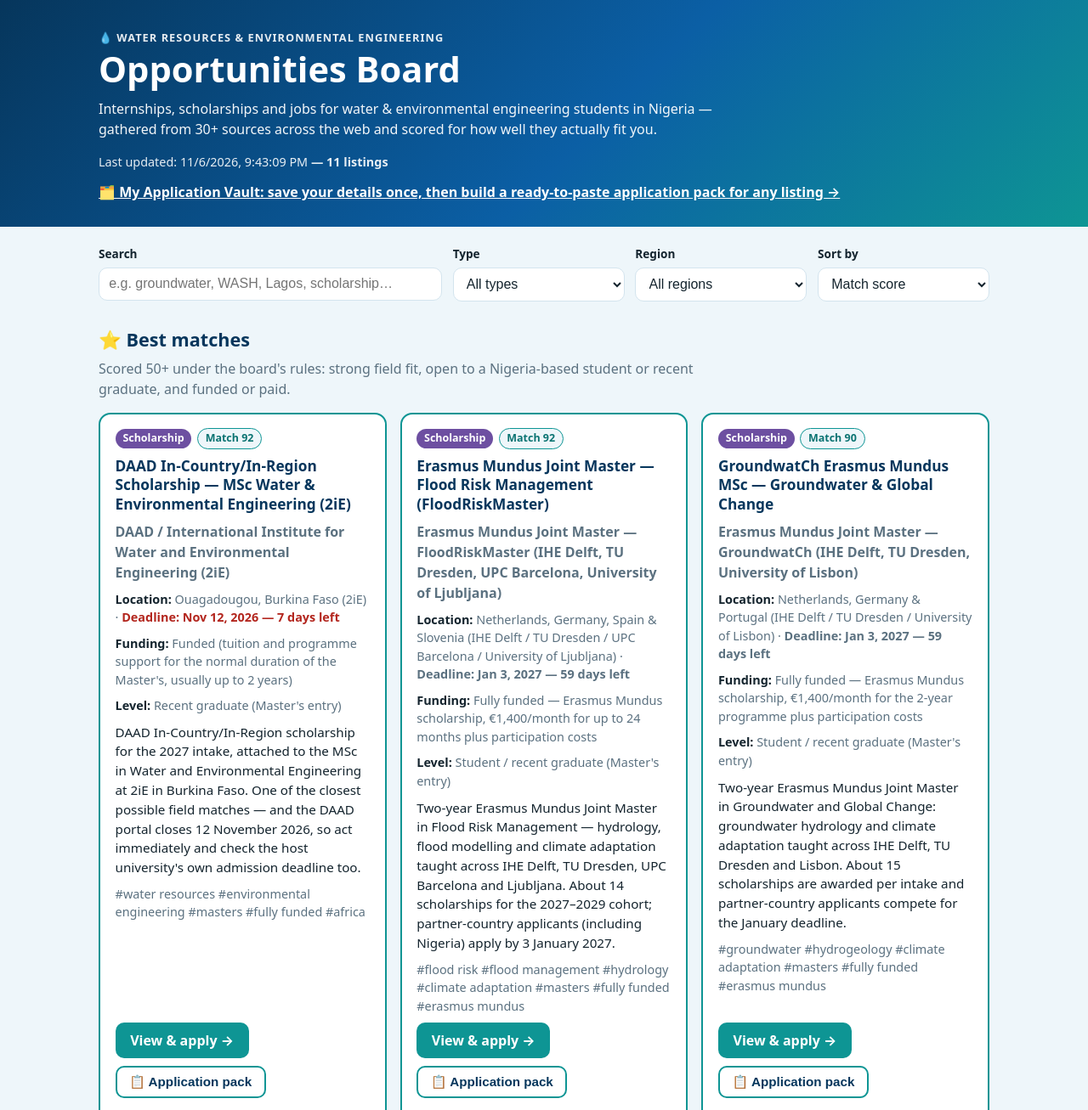
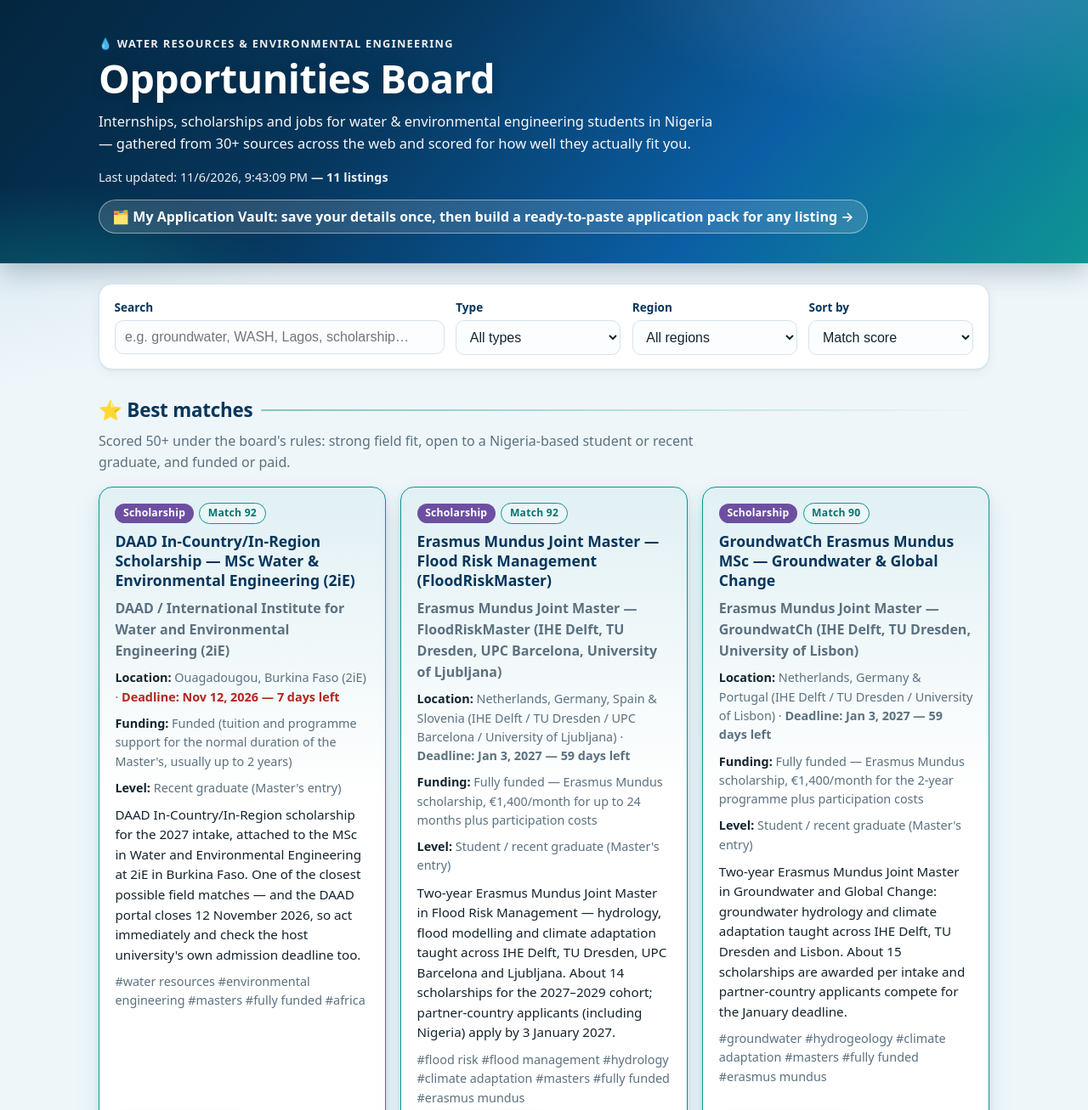
Before and after one commit to SHado1Sama/water-opportunities-site, a plain HTML site: page index.html in a window 1280 px wide. Shown: the top 1307 px of the page at 85% size. Drawn offline with Linux system fonts and the light colour scheme.

Commit message:
Upgrade site UI: richer header, sticky filter bar, hover-lift cards, polished modal and footer

```diff
--- a/styles.css
+++ b/styles.css
@@ -1,5 +1,6 @@
 :root {
   --deep: #06365c;
+  --deep-2: #04263f;
   --blue: #0b5fa5;
   --teal: #0e9594;
   --teal-dark: #0a7372;
@@ -10,18 +11,28 @@
   --line: #d3e4ee;
   --amber: #b7791f;
   --red: #b3261e;
-  --radius: 14px;
+  --radius: 16px;
+  --shadow-sm: 0 1px 3px rgba(6, 54, 92, .07), 0 4px 14px rgba(6, 54, 92, .05);
+  --shadow-lg: 0 6px 14px rgba(6, 54, 92, .10), 0 18px 38px rgba(6, 54, 92, .13);
 }
 
 * { box-sizing: border-box; }
 
+html { scroll-behavior: smooth; }
+
 body {
   margin: 0;
   font-family: system-ui, -apple-system, "Segoe UI", Roboto, Helvetica, Arial, sans-serif;
-  background: var(--bg);
+  background:
+    radial-gradient(1100px 480px at 85% -80px, rgba(14, 149, 148, .14), transparent 60%),
+    radial-gradient(900px 420px at -10% 240px, rgba(11, 95, 165, .10), transparent 55%),
+    var(--bg);
   color: var(--ink);
-  line-height: 1.5;
+  line-height: 1.55;
+  -webkit-font-smoothing: antialiased;
 }
+
+::selection { background: rgba(14, 149, 148, .28); }
 
 .wrap { max-width: 1080px; margin: 0 auto; padding: 0 1rem; }
 
@@ -32,138 +43,172 @@ body {
 .skip-link:focus { left: 0; }
 
 a { color: var(--blue); }
-a:focus-visible, button:focus-visible, input:focus-visible, select:focus-visible {
+a:focus-visible, button:focus-visible, input:focus-visible, select:focus-visible, textarea:focus-visible {
   outline: 3px solid var(--teal); outline-offset: 2px;
 }
 
 /* Header */
 .site-header {
-  background: linear-gradient(135deg, var(--deep), var(--blue) 55%, var(--teal));
-  color: #fff; padding: 2.2rem 0 1.8rem;
+  background:
+    radial-gradient(700px 300px at 88% -40px, rgba(255, 255, 255, .16), transparent 60%),
+    radial-gradient(520px 260px at 4% 120%, rgba(14, 149, 148, .45), transparent 60%),
+    linear-gradient(130deg, var(--deep-2), var(--deep) 34%, var(--blue) 68%, var(--teal));
+  color: #fff; padding: 2.6rem 0 2.2rem;
+  box-shadow: 0 10px 30px rgba(4, 38, 63, .25);
 }
 .site-header .eyebrow {
-  margin: 0 0 .25rem; text-transform: uppercase; letter-spacing: .08em;
-  font-size: .8rem; font-weight: 600; opacity: .9;
+  margin: 0 0 .35rem; text-transform: uppercase; letter-spacing: .1em;
+  font-size: .8rem; font-weight: 700; opacity: .92;
 }
-.site-header h1 { margin: 0; font-size: clamp(1.8rem, 5vw, 2.6rem); line-height: 1.15; }
-.tagline { max-width: 46rem; margin: .6rem 0 0; opacity: .95; }
-.last-updated { margin: 1rem 0 0; font-size: .9rem; opacity: .9; }
-.listing-count { font-weight: 600; }
+.site-header h1 {
+  margin: 0; font-size: clamp(2rem, 5.4vw, 2.9rem); line-height: 1.12;
+  letter-spacing: -.01em; text-shadow: 0 2px 14px rgba(0, 0, 0, .18);
+}
+.tagline { max-width: 46rem; margin: .7rem 0 0; opacity: .96; font-size: 1.03rem; }
+.last-updated { margin: 1.05rem 0 0; font-size: .9rem; opacity: .92; }
+.listing-count { font-weight: 700; }
 
 /* Controls */
 .controls {
-  display: grid; grid-template-columns: 2fr 1fr 1fr 1fr; gap: .8rem;
-  margin: 1.4rem 0 1.8rem;
+  display: grid; grid-template-columns: 2fr 1fr 1fr 1fr; gap: .85rem;
+  margin: 1.5rem 0 1.9rem; background: #fff; border: 1px solid var(--line);
+  border-radius: var(--radius); padding: 1rem 1.1rem; box-shadow: var(--shadow-sm);
+  position: sticky; top: .6rem; z-index: 20;
 }
-.control label { display: block; font-size: .85rem; font-weight: 600; margin-bottom: .3rem; }
+.control label { display: block; font-size: .85rem; font-weight: 700; margin-bottom: .32rem; color: var(--deep); }
 .control input, .control select {
-  width: 100%; padding: .6rem .7rem; border: 1px solid var(--line);
-  border-radius: 10px; font-size: 1rem; background: #fff; color: var(--ink);
+  width: 100%; padding: .62rem .72rem; border: 1px solid var(--line);
+  border-radius: 10px; font-size: 1rem; background: #fbfdff; color: var(--ink);
+  transition: border-color .15s ease, box-shadow .15s ease;
 }
+.control input:hover, .control select:hover { border-color: var(--teal); }
+.control input:focus, .control select:focus { border-color: var(--teal); box-shadow: 0 0 0 3px rgba(14, 149, 148, .18); outline: none; }
 
 /* Sections & cards */
-h2 { font-size: 1.35rem; margin: 1.6rem 0 .4rem; color: var(--deep); }
+h2 {
+  font-size: 1.4rem; margin: 1.7rem 0 .45rem; color: var(--deep); letter-spacing: -.01em;
+  display: flex; align-items: center; gap: .6rem;
+}
+h2::after { content: ""; flex: 1; height: 2px; border-radius: 2px;
+  background: linear-gradient(90deg, var(--teal), transparent); opacity: .5; }
 .section-note { color: var(--muted); margin: 0 0 1rem; max-width: 46rem; }
 
 .cards {
   display: grid; grid-template-columns: repeat(auto-fill, minmax(300px, 1fr));
-  gap: 1rem; margin-bottom: 1.5rem;
+  gap: 1.1rem; margin-bottom: 1.6rem;
 }
 .card {
   background: var(--card); border: 1px solid var(--line); border-radius: var(--radius);
-  padding: 1rem 1.1rem 1.1rem; display: flex; flex-direction: column; gap: .55rem;
-  box-shadow: 0 1px 3px rgba(6, 54, 92, .06);
+  padding: 1.1rem 1.15rem 1.15rem; display: flex; flex-direction: column; gap: .55rem;
+  box-shadow: var(--shadow-sm);
+  transition: transform .16s ease, box-shadow .16s ease, border-color .16s ease;
 }
-.card.best { border: 2px solid var(--teal); }
-.card h3 { margin: 0; font-size: 1.08rem; line-height: 1.3; }
+.card:hover { transform: translateY(-3px); box-shadow: var(--shadow-lg); border-color: #bcd8e8; }
+.card.best {
+  border: 1px solid var(--teal);
+  background: linear-gradient(180deg, rgba(14, 149, 148, .06), #fff 42%);
+  box-shadow: 0 2px 6px rgba(10, 115, 114, .12), 0 14px 30px rgba(10, 115, 114, .12);
+}
+.card h3 { margin: 0; font-size: 1.1rem; line-height: 1.32; }
 .card h3 a { color: var(--deep); text-decoration: none; }
-.card h3 a:hover { text-decoration: underline; }
-.org { font-weight: 600; color: var(--muted); margin: 0; }
+.card h3 a:hover { color: var(--blue); text-decoration: underline; }
+.org { font-weight: 700; color: var(--muted); margin: 0; }
 .summary { margin: 0; font-size: .95rem; }
 .meta { margin: 0; font-size: .9rem; color: var(--muted); }
 .meta strong { color: var(--ink); }
 
 .badges { display: flex; flex-wrap: wrap; gap: .4rem; align-items: center; }
 .badge {
-  display: inline-block; padding: .12rem .55rem; border-radius: 999px;
-  font-size: .78rem; font-weight: 700; color: #fff; background: var(--blue);
+  display: inline-block; padding: .14rem .6rem; border-radius: 999px;
+  font-size: .76rem; font-weight: 700; letter-spacing: .02em; color: #fff; background: var(--blue);
 }
 .badge.type-scholarship { background: #6d4fa1; }
 .badge.type-internship { background: var(--teal-dark); }
 .badge.type-fellowship { background: #8a5a12; }
 .badge.type-graduate-trainee { background: #2e7d4f; }
 .badge.type-job { background: var(--blue); }
-.badge.score { background: #eef6fa; color: var(--teal-dark); border: 1px solid var(--teal); }
+.badge.score {
+  background: linear-gradient(135deg, #e8f6f5, #eef6fa); color: var(--teal-dark);
+  border: 1px solid var(--teal);
+}
 .badge.senior { background: #eceff1; color: #455a64; border: 1px solid #b0bec5; }
 
-.deadline { font-weight: 600; }
+.deadline { font-weight: 700; }
 .deadline.urgent { color: var(--red); }
 
 .apply {
   margin-top: auto; align-self: flex-start;
-  background: var(--teal); color: #fff; text-decoration: none; font-weight: 700;
-  padding: .55rem 1.1rem; border-radius: 10px;
+  background: linear-gradient(135deg, var(--teal), var(--blue)); color: #fff; text-decoration: none;
+  font-weight: 700; padding: .58rem 1.15rem; border-radius: 10px;
+  box-shadow: 0 4px 12px rgba(11, 95, 165, .28);
+  transition: transform .15s ease, box-shadow .15s ease, filter .15s ease;
 }
-.apply:hover { background: var(--teal-dark); }
+.apply:hover { filter: brightness(1.07); transform: translateY(-1px); box-shadow: 0 7px 18px rgba(11, 95, 165, .32); }
 
 .empty {
   background: #fff; border: 1px dashed var(--line); border-radius: var(--radius);
   padding: 1.5rem; text-align: center; color: var(--muted); margin-bottom: 1.5rem;
 }
 
-/* Footer */
-.site-footer {
-  margin-top: 2rem; padding: 1.4rem 0 2rem; border-top: 1px solid var(--line);
-  color: var(--muted); font-size: .92rem; background: #fff;
-}
-code {
-  background: #eef3f6; padding: .05rem .3rem; border-radius: 5px;
-  font-size: .88em; word-break: break-word;
-}
-
 /* Vault + application packs */
 .header-link { color: #fff; font-weight: 600; text-decoration: underline; }
-.vault-cta { margin: .8rem 0 0; }
+.header-link:hover { opacity: .85; }
+.vault-cta { margin: .9rem 0 0; }
+.vault-cta .header-link {
+  display: inline-block; text-decoration: none; background: rgba(255, 255, 255, .14);
+  border: 1px solid rgba(255, 255, 255, .45); border-radius: 999px; padding: .42rem .95rem;
+  backdrop-filter: blur(3px); transition: background .15s ease;
+}
+.vault-cta .header-link:hover { background: rgba(255, 255, 255, .24); opacity: 1; }
 .card-actions { margin-top: auto; display: flex; gap: .6rem; flex-wrap: wrap; align-items: center; }
 .card-actions .apply { margin-top: 0; }
 .pack-btn {
   background: #fff; color: var(--deep); border: 2px solid var(--teal); font-weight: 700;
-  padding: .5rem .9rem; border-radius: 10px; cursor: pointer; font-size: .95rem;
+  padding: .52rem .95rem; border-radius: 10px; cursor: pointer; font-size: .95rem;
+  transition: background .15s ease, transform .15s ease;
 }
-.pack-btn:hover { background: var(--bg); }
+.pack-btn:hover { background: var(--bg); transform: translateY(-1px); }
 
 .btn {
-  background: var(--teal); color: #fff; border: none; font-weight: 700; cursor: pointer;
-  padding: .55rem 1.1rem; border-radius: 10px; font-size: .95rem; text-decoration: none;
-  display: inline-block;
+  background: linear-gradient(135deg, var(--teal), var(--blue)); color: #fff; border: none;
+  font-weight: 700; cursor: pointer; padding: .58rem 1.15rem; border-radius: 10px;
+  font-size: .95rem; text-decoration: none; display: inline-block;
+  box-shadow: 0 4px 12px rgba(11, 95, 165, .22); transition: filter .15s ease, transform .15s ease;
 }
-.btn:hover { background: var(--teal-dark); }
-.btn.secondary { background: #fff; color: var(--deep); border: 2px solid var(--teal); }
-.btn.secondary:hover { background: var(--bg); }
-.btn.danger { background: #fff; color: var(--red); border: 2px solid var(--red); }
-.btn.small { padding: .3rem .7rem; font-size: .85rem; }
+.btn:hover { filter: brightness(1.07); transform: translateY(-1px); }
+.btn.secondary { background: #fff; color: var(--deep); border: 2px solid var(--teal); box-shadow: none; }
+.btn.secondary:hover { background: var(--bg); filter: none; }
+.btn.danger { background: #fff; color: var(--red); border: 2px solid var(--red); box-shadow: none; }
+.btn.danger:hover { background: #fdf0ef; filter: none; }
+.btn.small { padding: .32rem .75rem; font-size: .85rem; }
 .file-btn { cursor: pointer; }
 
 .privacy-note {
   background: #fff; border: 1px solid var(--line); border-left: 5px solid var(--teal);
-  border-radius: var(--radius); padding: 1rem 1.2rem; margin: 1.4rem 0;
+  border-radius: var(--radius); padding: 1rem 1.25rem; margin: 1.4rem 0; box-shadow: var(--shadow-sm);
 }
 .vault-block {
   background: #fff; border: 1px solid var(--line); border-radius: var(--radius);
-  padding: 1.1rem 1.2rem 1.3rem; margin: 0 0 1.4rem;
+  padding: 1.15rem 1.25rem 1.3rem; margin: 0 0 1.4rem; box-shadow: var(--shadow-sm);
 }
-.vault-block legend { font-weight: 700; font-size: 1.1rem; color: var(--deep); padding: 0 .4rem; }
+.vault-block legend { font-weight: 700; font-size: 1.12rem; color: var(--deep); padding: 0 .4rem; }
 .vault-block label, .entry-card label {
   display: block; font-size: .88rem; font-weight: 600; margin-bottom: .8rem;
 }
 .vault-block input, .vault-block textarea, .vault-block select,
 .entry-card input, .entry-card textarea {
-  width: 100%; padding: .55rem .65rem; border: 1px solid var(--line); border-radius: 8px;
-  font: inherit; font-weight: 400; margin-top: .25rem; background: #fff;
+  width: 100%; padding: .58rem .68rem; border: 1px solid var(--line); border-radius: 9px;
+  font: inherit; font-weight: 400; margin-top: .25rem; background: #fbfdff;
+  transition: border-color .15s ease, box-shadow .15s ease;
+}
+.vault-block input:focus, .vault-block textarea:focus,
+.entry-card input:focus, .entry-card textarea:focus {
+  border-color: var(--teal); box-shadow: 0 0 0 3px rgba(14, 149, 148, .18); outline: none;
 }
 .grid2 { display: grid; grid-template-columns: 1fr 1fr; gap: 0 1rem; }
 .entry-card {
-  border: 1px dashed var(--line); border-radius: 10px; padding: .9rem 1rem .4rem; margin-bottom: 1rem;
+  border: 1px dashed #b9d2e2; border-radius: 12px; padding: .95rem 1.05rem .45rem; margin-bottom: 1rem;
+  background: #fbfdff;
 }
 .vault-actions {
   display: flex; gap: .7rem; flex-wrap: wrap; align-items: center; margin-bottom: 1.6rem;
@@ -172,36 +217,58 @@ code {
 
 .modal {
   position: fixed; inset: 0; background: rgba(6, 34, 54, .55);
+  backdrop-filter: blur(3px);
   display: flex; align-items: flex-start; justify-content: center;
   padding: 1rem; overflow-y: auto; z-index: 50;
 }
 .modal[hidden] { display: none; }
 .modal-card {
-  background: #fff; border-radius: var(--radius); max-width: 760px; width: 100%;
-  padding: 1.4rem 1.5rem; position: relative; margin: 2rem 0;
+  background: #fff; border-radius: 18px; max-width: 760px; width: 100%;
+  padding: 1.5rem 1.6rem; position: relative; margin: 2rem 0; box-shadow: var(--shadow-lg);
+  animation: pack-in .18s ease;
 }
+@keyframes pack-in { from { opacity: 0; transform: translateY(8px); } to { opacity: 1; transform: none; } }
 .modal-close {
   position: absolute; top: .8rem; right: .8rem; background: none; border: none;
   font-size: 1.2rem; cursor: pointer; color: var(--muted); padding: .3rem .5rem;
 }
-.pack-block { border: 1px solid var(--line); border-radius: 10px; padding: .8rem 1rem; margin-bottom: 1rem; }
+.modal-close:hover { color: var(--ink); }
+.pack-block { border: 1px solid var(--line); border-radius: 12px; padding: .85rem 1.05rem; margin-bottom: 1rem; }
 .pack-head { display: flex; gap: .7rem; align-items: center; flex-wrap: wrap; margin-bottom: .5rem; }
 .pack-head h3 { margin: 0; font-size: 1rem; color: var(--deep); }
 .pack-head .btn { margin-left: auto; }
 .story-switch { font-size: .85rem; font-weight: 600; }
-.story-switch select { margin-left: .3rem; padding: .25rem; border: 1px solid var(--line); border-radius: 6px; }
+.story-switch select { margin-left: .3rem; padding: .28rem; border: 1px solid var(--line); border-radius: 6px; }
 .pack-text {
   white-space: pre-wrap; word-break: break-word; margin: 0; font: inherit; font-size: .93rem;
-  background: #f7fafc; border-radius: 8px; padding: .7rem .8rem;
+  background: #f7fafc; border-radius: 9px; padding: .7rem .85rem;
+}
+
+/* Footer */
+.site-footer {
+  margin-top: 2.4rem; padding: 1.6rem 0 2.2rem; border-top: 1px solid var(--line);
+  color: var(--muted); font-size: .92rem; background: #fff;
+}
+.footer-contact {
+  display: flex; flex-wrap: wrap; gap: .5rem 1.4rem; align-items: center;
+  background: var(--bg); border: 1px solid var(--line); border-radius: 12px;
+  padding: .85rem 1.1rem; margin-bottom: 1.1rem; color: var(--ink);
+}
+.footer-contact strong { color: var(--deep); }
+.footer-contact a { font-weight: 600; }
+code {
+  background: #eef3f6; padding: .05rem .3rem; border-radius: 5px;
+  font-size: .88em; word-break: break-word;
 }
 
 /* Mobile */
 @media (max-width: 760px) {
-  .controls { grid-template-columns: 1fr 1fr; }
+  .controls { grid-template-columns: 1fr 1fr; position: static; }
   .control:first-child { grid-column: 1 / -1; }
   .cards { grid-template-columns: 1fr; }
   .grid2 { grid-template-columns: 1fr; }
 }
 @media (prefers-reduced-motion: reduce) {
-  * { transition: none !important; }
+  * { transition: none !important; animation: none !important; }
+  html { scroll-behavior: auto; }
 }
```
